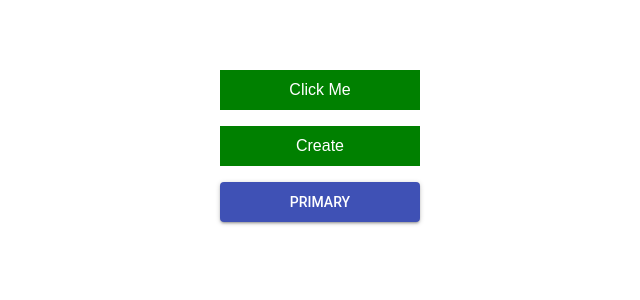
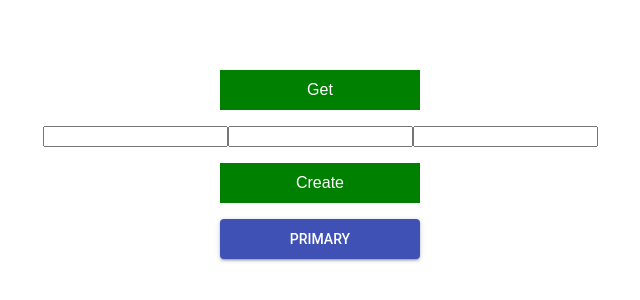
Before and after one commit to lat94/testing-analytcs, a React (Create React App) app: page / in a window 1280 px wide. Shown: the part 130-430 px from the top of the page, without its empty margins (320-960 px from the left). Built offline with nearby package versions, Linux system fonts and the light colour scheme.

Commit message:
POST and GET methods done.

```diff
--- a/package.json
+++ b/package.json
@@ -9,6 +9,7 @@
     "node-fetch": "^2.2.0",
     "react": "^16.5.2",
     "react-dom": "^16.5.2",
+    "react-ga": "^2.5.3",
     "react-scripts": "2.0.4"
   },
   "scripts": {
--- a/src/App.js
+++ b/src/App.js
@@ -2,6 +2,7 @@ import React, { Component } from 'react'
 import './App.css'
 import { withStyles } from '@material-ui/core/styles';
 import Button from '@material-ui/core/Button';
+import TextField from '@material-ui/core/TextField';
 import axios from 'axios'
 import fetch from 'node-fetch';
 
@@ -18,47 +19,53 @@ class App extends Component {
   constructor () {
     super()
     this.state = {
-      username: ''
+      listCustomers:[]
     }
 
-    this.handleClick = this.handleClick.bind(this)
+    this.handleClick = this.getCustomers.bind(this)
+    this.mountList = this.mountList.bind(this)
+
+
   }
 
-  handleClick () {
-    let url = 'http://localhost:3003/lucah';
+  async mountList() {
+    let persons = await this.getCustomers();
+    console.log("mountList");
+    console.log(persons);
+    let listCustomers = persons;
 
-    axios.get(url)
+    this.setState({listCustomers});
+
+  }
+
+  getCustomers () {
+    let url = 'http://172.16.0.51:3010/customers/list';
+
+    return axios.get(url)
       .then(response => {
-        this.setState({username: response.data[0].name})
+        //this.setState({username: response.data[0].name})
+        console.log("handle click");
+
+        console.log(response.data);
+        return response.data;
       }, error => {
+        console.log(error);
 
       })
   }
 
-  /*createPerson(){
-    axios.post('http://172.16.1.190:3000/lucah', {
-      method: 'POST',
-      headers: {
-        'Accept': 'application/json',
-        'Content-Type': 'application/json'
-      },
-      body: {
-        name: "Cleitu Rasta",
-        email: "cabecadegelo@atalaio.com",
-        born: "24/04/1975"
-      }
+  createPerson(){
+    var body = { name: document.getElementById("name").value,
+                 email: document.getElementById("email").value,
+                 born: document.getElementById("born").value };
 
-    })
-    .then(function (response) {
-      console.log(response);
-    }, error => {
-      console.log(error);
+    document.getElementById("name").value = "";
+    document.getElementById("email").value = "";
+    document.getElementById("born").value = "";
+    document.getElementById("name").focus();
 
-    });
-  }*/
-  createPerson(){
-    var body = { a: 1 };
-    fetch('http://localhost:3003/lucah', {
+
+    fetch('http://172.16.0.51:3010/customers/create', {
         method: 'POST',
         body:    JSON.stringify(body),
         headers: {
@@ -72,12 +79,21 @@ class App extends Component {
 
 
 
+
   render () {
     return (
       <div className='button-container'>
-        <button className='button' onClick={this.handleClick}>Click Me</button>
-        <p>{this.state.username}</p>
+        <button className='button' onClick={this.mountList}>Get</button>
+        { this.state.listCustomers.map(customers => <p>{customers.name} {customers.email} {customers.born}</p>)}
+        <p></p>
+        <input id="name"></input>
+        <input id="email"></input>
+        <input id="born"></input>
+        <p></p>
         <button className='buttonPerson' onClick={this.createPerson}>Create</button>
+        <p></p>
+
+
         <p>{this.state.person}</p>
         <Button variant="contained" color="primary">
           Primary
```
Also changed, not shown: 1 other file (tests, documents, lock files or other folders).
